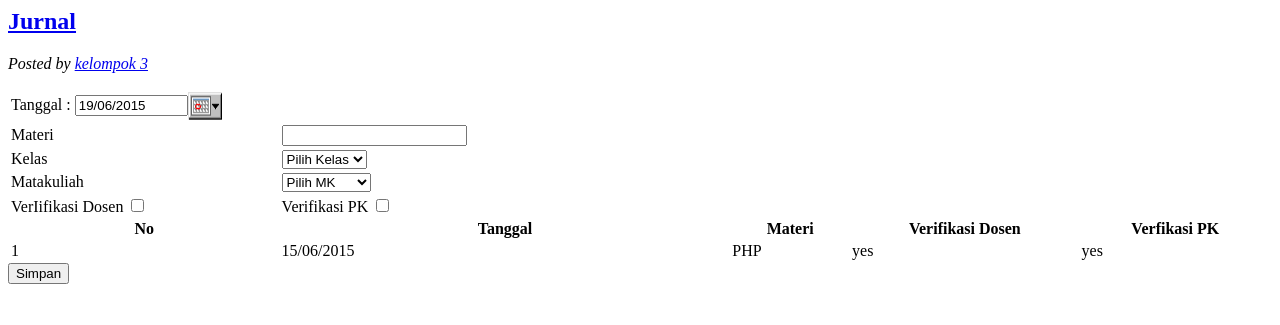
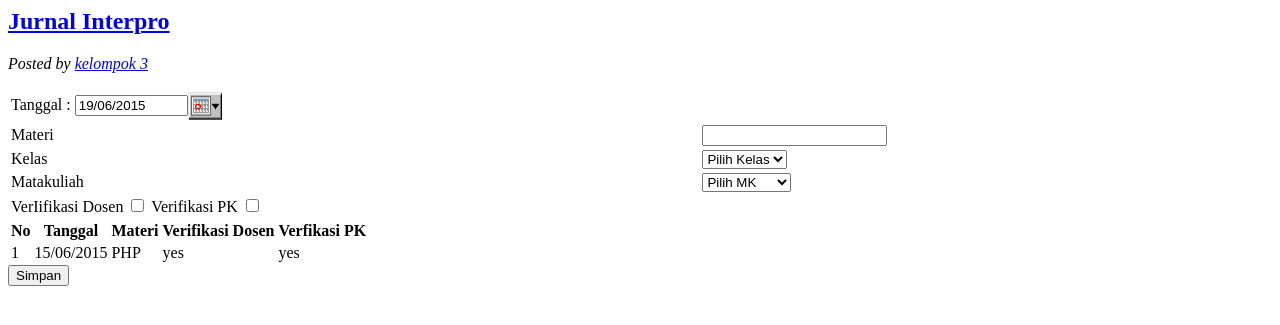
Before and after one commit to gilangsamodra/uasabsensi, a PHP site: page /input_jurnal.php?kd_mk=1 in a window 1280 px wide. Shown: the top 325 px of the page. Run offline with PHP 8.4, Linux system fonts and the light colour scheme; data comes from the database, SQL or seed files in the repository; data that the repository does not hold is empty.

Commit message:
edit ini

```diff
--- a/input_jurnal.php
+++ b/input_jurnal.php
@@ -1,23 +1,24 @@
 <?php
 	include "conn.php";
 	$kd_mk=$_GET['kd_mk'];
-	$query=mysql_fetch_array(mysql_query("select * from jurnal where kd_mk='$kd_mk'"));
+	$query=mysql_fetch_array(mysql_query("select * from matakuliah where kd_mk='$kd_mk'"));
 ?>
 <div class="post">
-	<h2 class="title"><a href="#">Jurnal <?php echo $query['nama_kelas'];?></a></h2>
+	<h2 class="title"><a href="#">Jurnal <?php echo $query['nm_mk'];?></a></h2>
 	<p class="meta"><em>Posted by <a href="#">kelompok 3</a></em></p>
 	<div class="entry">
 		<p>
 		<form action="?page=proses1" method="post" name="postform">
 		<input type="hidden" value="<?php echo $query['kd_mk'];?>" name="kd_mk"/>
-		<table class="datatable">
+		<table>
 		<tr>
 			<td width="24%" align="left" colspan="6">Tanggal : <input type="text" name="tanggal"  value="<?php if(empty($_POST['tgl'])){ echo $tanggal;}else{ echo "$_POST[tgl]$_GET[tgl]"; }?>" size="11"><a href="javascript:void(0)" onClick="if(self.gfPop)gfPop.fPopCalendar(document.postform.tanggal);return false;" ><img name="popcal" align="absmiddle" src="calender/calbtn.gif" width="34" height="29" border="0" alt=""></a></td>
 		</tr>
 		<tr>
 			<td>Materi</td>
-			<td><input type="text" size="20" name="nm_mk" /></td>
+			<td>	<input type="text" size="20" name="materi" /></td>
 		</tr>
+
 		<tr>
 		<td>Kelas</td>
 			<td>
@@ -53,24 +54,23 @@
 			?>
 			</select>
 			</td>
+			</tr>
 			<tr>
 			<td>VerIifikasi Dosen
 			<?php
 				echo "<input type=checkbox name=hadir[] value=$row[kd_dosen] id='$no'>";
 				$no++;
 				?>
-			</td>
-
-			<td>Verifikasi PK
+				Verifikasi PK
 
 			<?php
 				echo "<input type=checkbox name=hadir[] value=$row[pk] id=$no>";
 				$no++;
 				?>
 			</td>
+			</tr>
 
-
-
+			<table class="datatable">
 
 		<tr>
 			<th>No</th>
```
